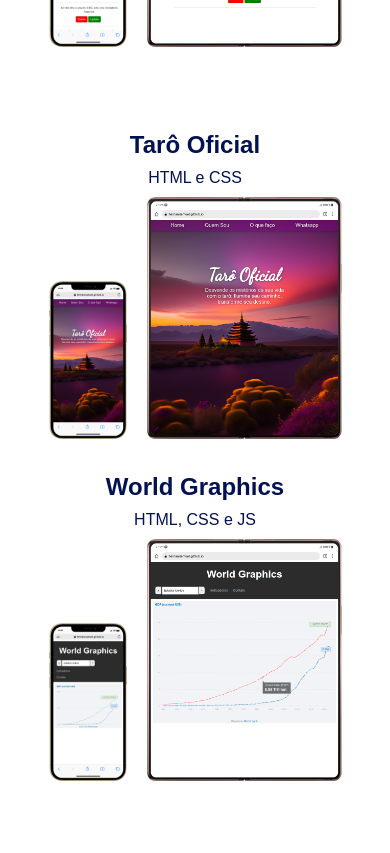
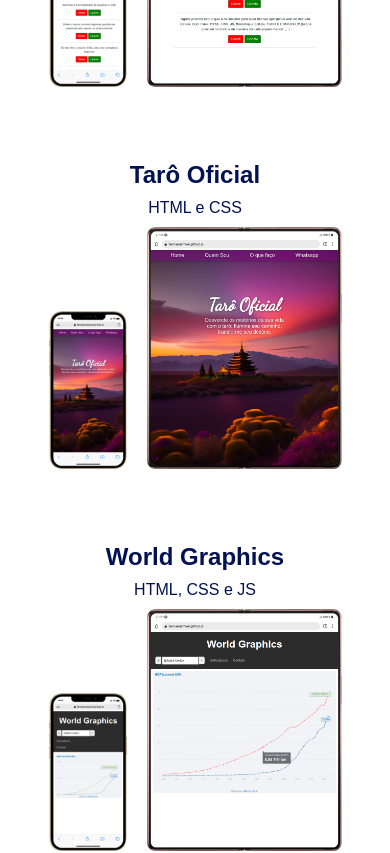
Before and after one commit to HernaniSamuel/meu_portfolio, a React (Vite) app: page / in a window 390 px wide. Shown: the part 1700-2553 px from the top of the page. Built offline with nearby package versions, Linux system fonts and the light colour scheme.

Commit message:
espaco uniforme entre projetos

```diff
--- a/src/components/ProjectView.module.css
+++ b/src/components/ProjectView.module.css
@@ -32,7 +32,7 @@
 @media screen and (max-width:992px){
     .project_view_container{
         width: 100vw;
-
+        margin-bottom: 40px;
     }
     .celular{
         width: 20vw;
--- a/src/components/Projects.module.css
+++ b/src/components/Projects.module.css
@@ -25,6 +25,9 @@ projects_container{
         display: flex;
         flex-direction: column;
     }
+    .flex2{
+        margin-top: 0px;
+    }
     .projects_title{
         font-size: 5vh;
     }
```
